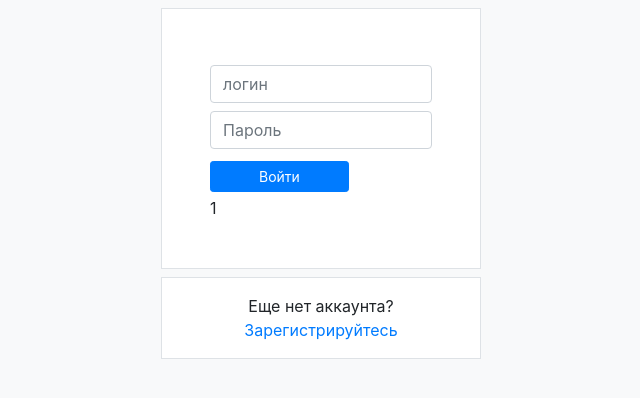
After one commit to KItHubPlanBIllSchool/TuorHouse, a PHP site: page /login.php?nouser=1 in a window 1280 px wide. The commit adds this page. Shown: the top 398 px of the page, without its empty margins (319-959 px from the left). Run offline with PHP 8.4, Linux system fonts and the light colour scheme; some libraries are stand-ins or nearby versions.

Commit message:
reg+login done
done, now i need to fix it later

```diff
--- a/index.php
+++ b/index.php
@@ -1,4 +1,6 @@
+
 <!doctype html>
+
 <html>
 <head>
   <meta charset="UTF-8">
@@ -26,7 +28,7 @@
               <a href="#" class="block px-4 py-2 hover:bg-gray-100">Earnings</a>
             </li>
             <li>
-              <a href="#" class="block px-4 py-2 hover:bg-gray-100">Sign out</a>
+              <a href="logout.php" class="block px-4 py-2 hover:bg-gray-100">Sign out</a>
             </li>
           </ul>
       </div>
--- a/input.php
+++ b/input.php
@@ -1,7 +1,10 @@
 <?php
 $connect = mysqli_connect('127.0.0.1', 'root', '', 'Posetiteli');
+if (mysqli_connect_errno()){
+        echo "Failed to connect to MySQL: " . mysqli_connect_error();
+    }
 
-mysqli_query($connect, 'INSERT INTO objiy (login, password, gorod) VALUES ("'.$_POST['nickname'].'", "'.$_POST['password'].'", "'.$_POST['gorod'].'")');
+mysqli_query($connect, 'INSERT INTO logins (login, password, city) VALUES ("'.$_POST['nickname'].'", "'.$_POST['password'].'", "'.$_POST['gorod'].'")');
 
 header('Location: index.php');
  ?>
--- /dev/null
+++ b/login.php
@@ -0,0 +1,28 @@
+<!-- авторизация -->
+<!DOCTYPE html>
+<html>
+<head>
+    <title>Войти</title>
+    <meta charset="utf-8">
+    <link rel="stylesheet" href="https://stackpath.bootstrapcdn.com/bootstrap/4.2.1/css/bootstrap.min.css" integrity="sha384-GJzZqFGwb1QTTN6wy59ffF1BuGJpLSa9DkKMp0DgiMDm4iYMj70gZWKYbI706tWS" crossorigin="anonymous">
+</head>
+<body class="bg-light">
+    <div class="col-3 mx-auto border bg-white mt-2 py-5 px-5">
+        <div class="text-center">
+
+        </div>
+        <form method="POST" action="proverka.php">
+            <input type="nickname" name="nickname" class="form-control my-2" placeholder="логин">
+            <input type="password" name="password" class="form-control my-2" placeholder="Пароль">
+            <button  class="btn btn-primary btn-sm px-5 my-1">Войти</button>
+        </form>
+
+        <?php
+            echo $_GET['nouser'];
+         ?>
+    </div>
+    <div class="col-3 mx-auto border bg-white mt-2">
+        <p class="text-center my-3">Еще нет аккаунта? <a href="registration.php">Зарегистрируйтесь</a></p>
+    </div>
+</body>
+</html>
--- a/registration.php
+++ b/registration.php
@@ -28,7 +28,7 @@
 				</form>
 			</div>
 			<div class="bg-white border text-center pt-3 pb-1">
-				<p>Есть аккаунт? <a href="auto.php">Вход</a></p>
+				<p>Есть аккаунт? <a href="login.php">Вход</a></p>
 			</div>
 		</div>
 	</div>
```
Also changed, not shown: logout.php (added, +8 -0 lines), proverka.php (added, +21 -0 lines).
